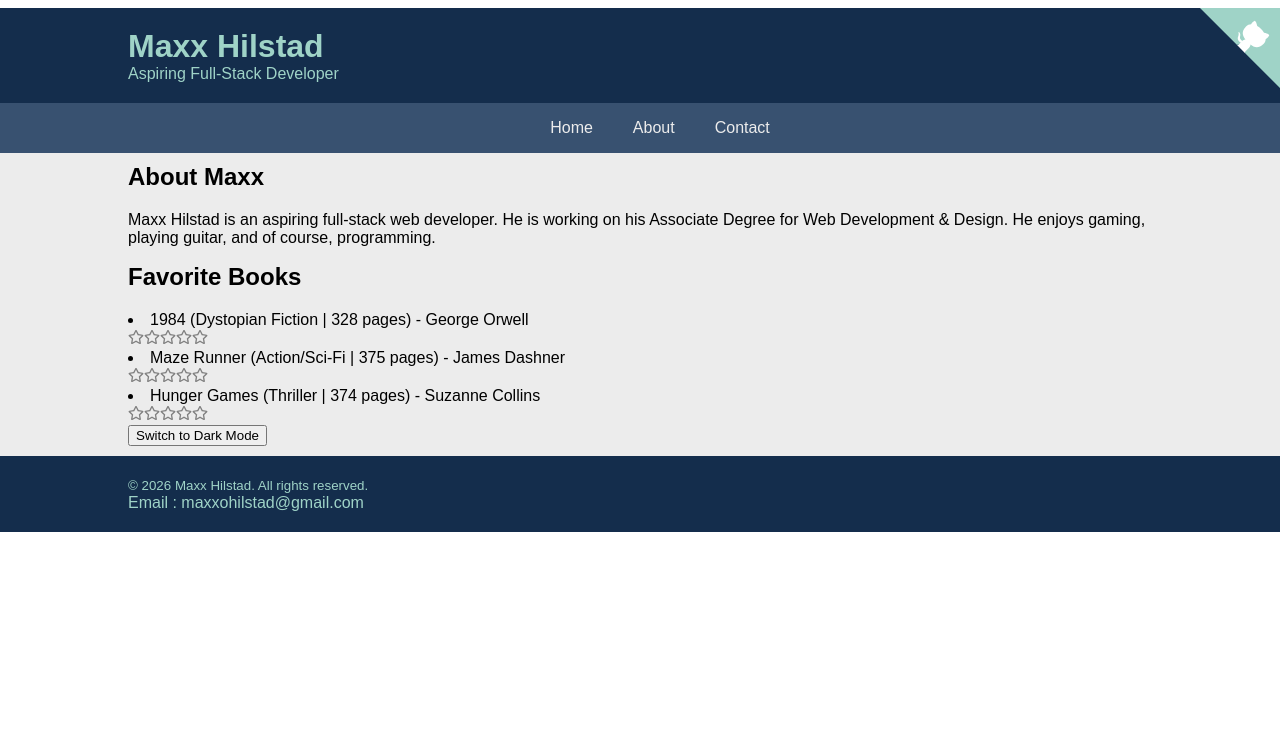
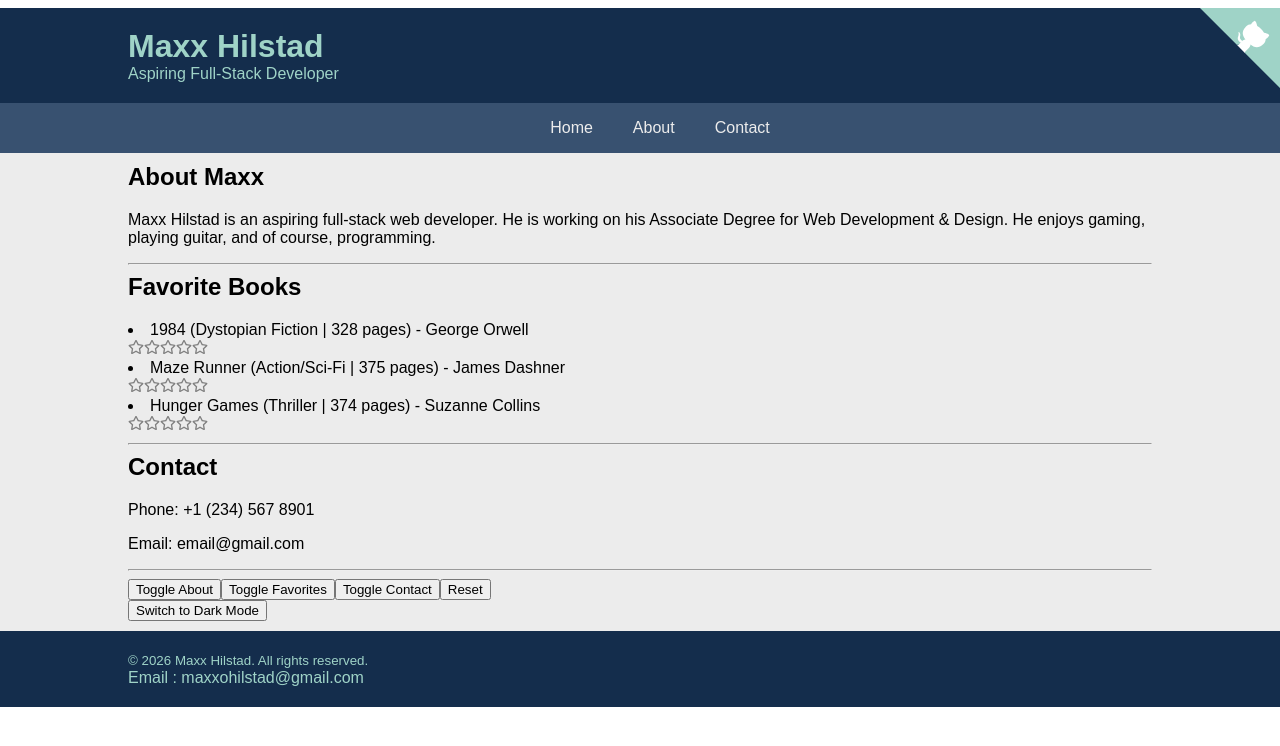
Before and after one commit to maxxhilstad/maxxhilstad.github.io, a React (Vite) app: page / in a window 1280 px wide. Shown: the top 746 px of the page. Built offline with nearby package versions, Linux system fonts and the light colour scheme.

Commit message:
Added toggle sections component

```diff
--- a/src/App.jsx
+++ b/src/App.jsx
@@ -1,51 +1,21 @@
 
 import { useState, useEffect, useContext } from 'react'
+
 import { ThemeContext } from './contexts/ThemeContext'
+
 import { headerLightStyle, headerDarkStyle, navLightStyle, navDarkStyle, mainLightStyle, mainDarkStyle, footerLightStyle, footerDarkStyle } from './ThemeStyles'
+
 import Header from "./components/header"
 import Nav from "./components/Nav"
 import Footer from "./components/Footer"
-import StarRating from "./components/StarRating"
 import ThemeToggle from "./components/ThemeToggle"
+import Sections from "./components/Sections"
 
 const App = () =>{
 
-  const [ books, setBooks ] = useState([])
-  const [ isLoading, setIsLoading ] = useState(true)
-  const [ error, setError ] = useState(null)
-
   const { theme } = useContext(ThemeContext)
 
-
-
-  useEffect(() => {
-    (async () => {
-      try {
-      const url = './data/books.json'
-      const response = await fetch(url)
-      if (!response.ok) throw new Error('Failed to fetch books.')
-      const data = await response.json()
-      setBooks(data)
-      }
-      catch (err) {
-        setError(err.message)
-      }
-      finally {
-        setIsLoading(false)
-      }
-
-    })()
-  }, [])
-
-  useEffect(() => {
-    if (!isLoading) document.title = 'Favorite Books'
-  }, [ isLoading ])
-
-  if (isLoading) return <div>Loading books...</div>
-  if (error) return <div>Error: {error}</div>
-
   return (
-    <>
     <div id="wrapper">
       <Header name = "Maxx Hilstad" tagLine = "Aspiring Full-Stack Developer" headerStyle={theme == 'Light' ? headerLightStyle : headerDarkStyle}>
           <Nav navStyle={theme == 'Light' ? navLightStyle : navDarkStyle}/>
@@ -59,26 +29,13 @@ const App = () =>{
       </a>
       <main style={theme == 'Light' ? mainLightStyle : mainDarkStyle}>
         <div className="setWidth">
-        <section>
-          <h2>About Maxx</h2>
-          <p>Maxx Hilstad is an aspiring full-stack web developer. He is working on his Associate Degree for Web Development & Design. He enjoys gaming,
-            playing guitar, and of course, programming.
-          </p>
-        </section>
-        <section>
-          <h2>Favorite Books</h2>
 
-          {books.map(book => (
-            <li key={book.id}>{book.title} ({book.genre} | {book.pages} pages) - {book.author}<StarRating initialRating={book.rating} color={'grey'}/></li>
-          ))}
-
-        </section>
+          <Sections/>
           <ThemeToggle/>
         </div>
       </main>
       <Footer footerStyle={theme == 'Light' ? footerLightStyle : footerDarkStyle}/>
     </div>
-    </>
   )
 
 }
--- /dev/null
+++ b/src/components/About.jsx
@@ -0,0 +1,15 @@
+
+const About = () => {
+    return (
+        <>
+        <section>
+            <h2>About Maxx</h2>
+            <p>Maxx Hilstad is an aspiring full-stack web developer. He is working on his Associate Degree for Web Development & Design. He enjoys gaming,
+                playing guitar, and of course, programming.
+            </p>
+        </section>
+        </>
+    )
+}
+
+export default About
--- /dev/null
+++ b/src/components/Contact.jsx
@@ -0,0 +1,14 @@
+
+const Contact = () => {
+    return (
+        <>
+        <section>
+            <h2>Contact</h2>
+            <p>Phone: +1 (234) 567 8901</p>
+            <p>Email: email@gmail.com</p>
+        </section>
+        </>
+    )
+}
+
+export default Contact
--- /dev/null
+++ b/src/components/Favorites.jsx
@@ -0,0 +1,50 @@
+
+import { useState, useEffect } from 'react'
+
+import StarRating from "./StarRating"
+
+const Favorites = () => {
+    const [ books, setBooks ] = useState([])
+    const [ isLoading, setIsLoading ] = useState(true)
+    const [ error, setError ] = useState(null)
+
+    useEffect(() => {
+        (async () => {
+            try {
+            const url = './data/books.json'
+            const response = await fetch(url)
+            if (!response.ok) throw new Error('Failed to fetch books.')
+            const data = await response.json()
+            setBooks(data)
+            }
+            catch (err) {
+                setError(err.message)
+            }
+            finally {
+                setIsLoading(false)
+            }
+        })()
+    }, [])
+
+    useEffect(() => {
+        if (!isLoading) document.title = 'Favorite Books'
+    }, [ isLoading ])
+
+    if (isLoading) return <div>Loading books...</div>
+    if (error) return <div>Error: {error}</div>
+
+    return (
+        <>
+        <section>
+            <h2>Favorite Books</h2>
+
+            {books.map(book => (
+                <li key={book.id}>{book.title} ({book.genre} | {book.pages} pages) - {book.author}<StarRating initialRating={book.rating} color={'grey'}/></li>
+            ))}
+        </section>
+        </>
+    )
+
+}
+
+export default Favorites
--- /dev/null
+++ b/src/components/Sections.jsx
@@ -0,0 +1,62 @@
+
+import { useReducer } from 'react'
+
+import About from './About'
+import Favorites from './Favorites'
+import Contact from './Contact'
+
+const Sections = () => {
+
+    const initialState = {
+        showAbout: true,
+        showFavorites: true,
+        showContact: true
+    }
+
+    const sectionReducer = (state, action) => {
+        switch (action.type) {
+            case 'TOGGLE_ABOUT':
+                return { ...state, showAbout: !state.showAbout }
+            case 'TOGGLE_FAVORITES':
+                return { ...state, showFavorites: !state.showFavorites }
+            case 'TOGGLE_CONTACT':
+                return { ...state, showContact: !state.showContact }
+            case 'RESET':
+                return initialState
+            default:
+                return state
+        }
+    }
+
+    const [ { showAbout, showFavorites, showContact }, dispatch ] = useReducer(sectionReducer, initialState)
+
+    return (
+        <>
+            {showAbout && (
+                <>
+                <About/>
+                <hr/>
+                </>
+            )}
+            {showFavorites && (
+                <>
+                <Favorites/>
+                <hr/>
+                </>
+            )}
+            {showContact && (
+                <>
+                <Contact/>
+                <hr/>
+                </>
+            )}
+
+            <button onClick={() => dispatch({ type: 'TOGGLE_ABOUT'})}>Toggle About</button>
+            <button onClick={() => dispatch({ type: 'TOGGLE_FAVORITES'})}>Toggle Favorites</button>
+            <button onClick={() => dispatch({ type: 'TOGGLE_CONTACT'})}>Toggle Contact</button>
+            <button onClick={() => dispatch({ type: 'RESET'})}>Reset</button>
+        </>
+    )
+}
+
+export default Sections
```
Also changed, not shown: 3 other files (tests, documents, lock files or other folders). Lines whose indentation alone changed are shown as unchanged.
